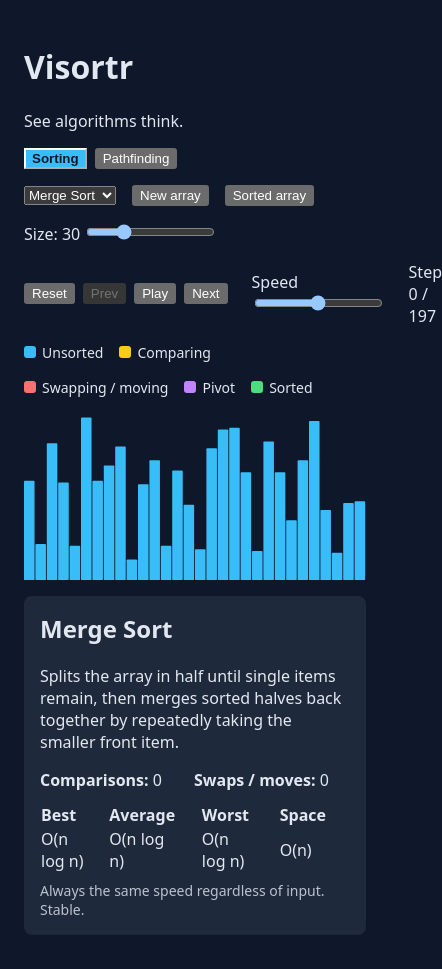
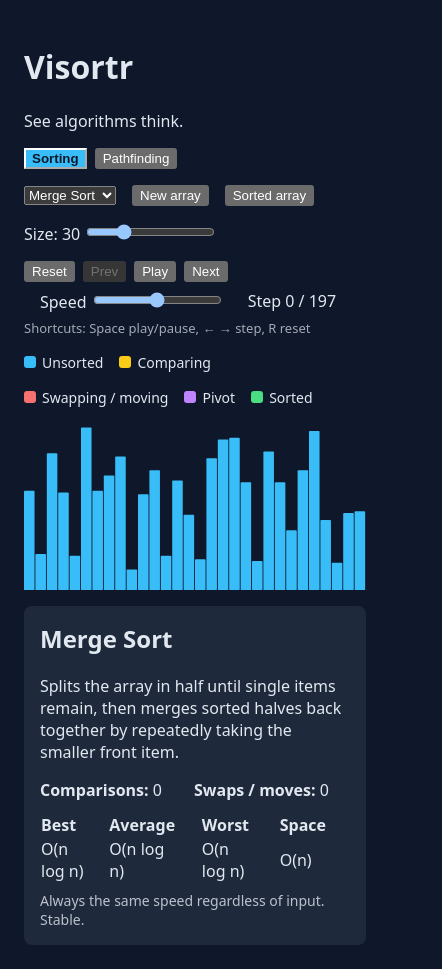
Before and after one commit to masone3/visortr, a React (Vite) app: page / in a window 390 px wide. Shown: the whole page, 442 px wide, since content can reach past the window. Built offline with nearby package versions, Linux system fonts and the light colour scheme.

Commit message:
feat: wrap controls on small screens and show shortcut hints

```diff
--- a/src/components/Controls.jsx
+++ b/src/components/Controls.jsx
@@ -11,7 +11,15 @@ export default function Controls({
   onSpeedChange,
 }) {
   return (
-    <div style={{ display: "flex", gap: 8, alignItems: "center", margin: "16px 0" }}>
+    <div style={{ margin: "16px 0" }}>
+      <div
+        style={{
+          display: "flex",
+          gap: 8,
+          alignItems: "center",
+          flexWrap: "wrap",
+        }}
+      >
         <button onClick={onReset}>Reset</button>
         <button onClick={onPrev} disabled={index === 0}>Prev</button>
         {isPlaying ? (
@@ -36,5 +44,9 @@ export default function Controls({
           Step {index} / {last}
         </span>
       </div>
+      <p style={{ margin: "6px 0 0", fontSize: 13, opacity: 0.7 }}>
+        Shortcuts: Space play/pause, ← → step, R reset
+      </p>
+    </div>
   );
 }
```
Lines whose indentation alone changed are shown as unchanged.
